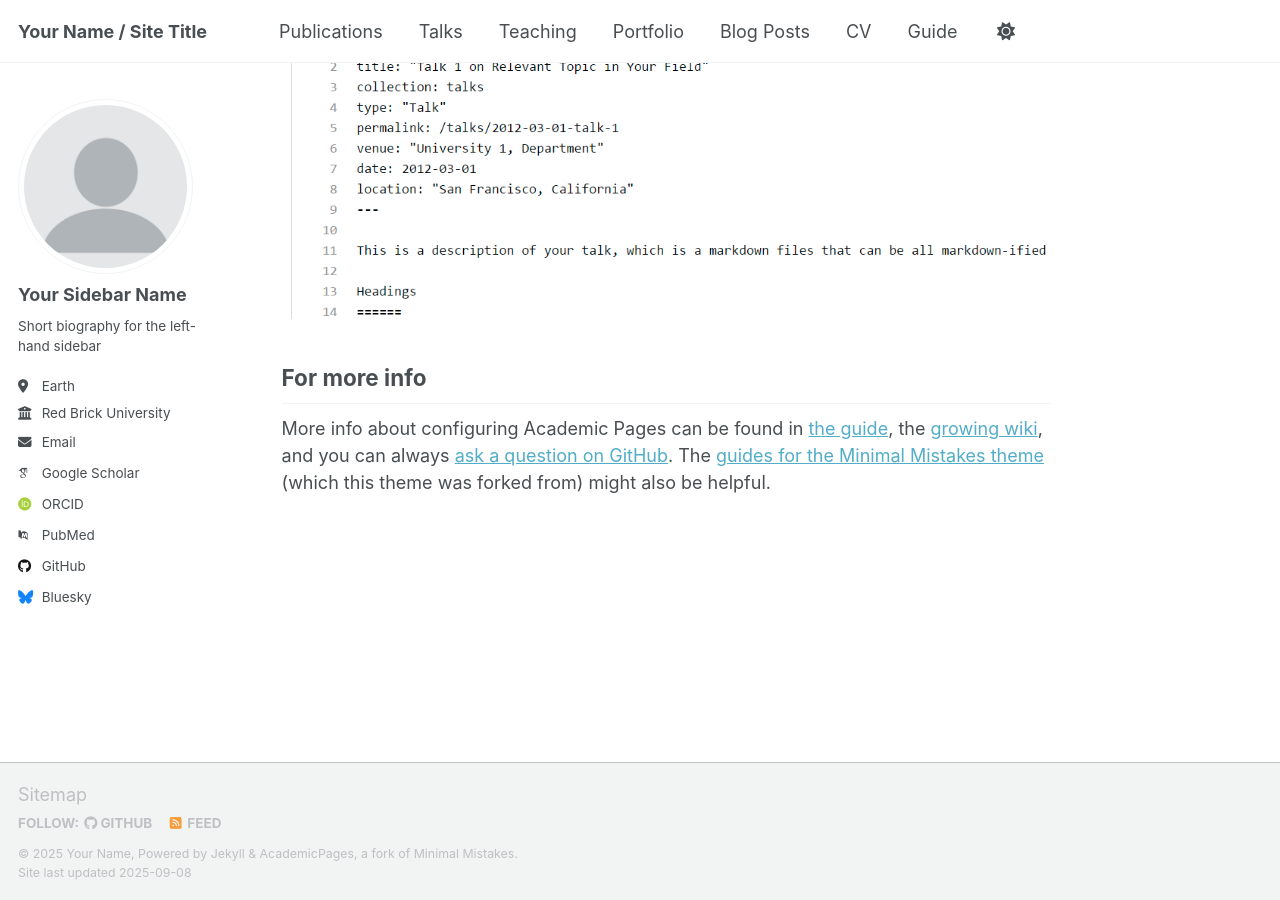
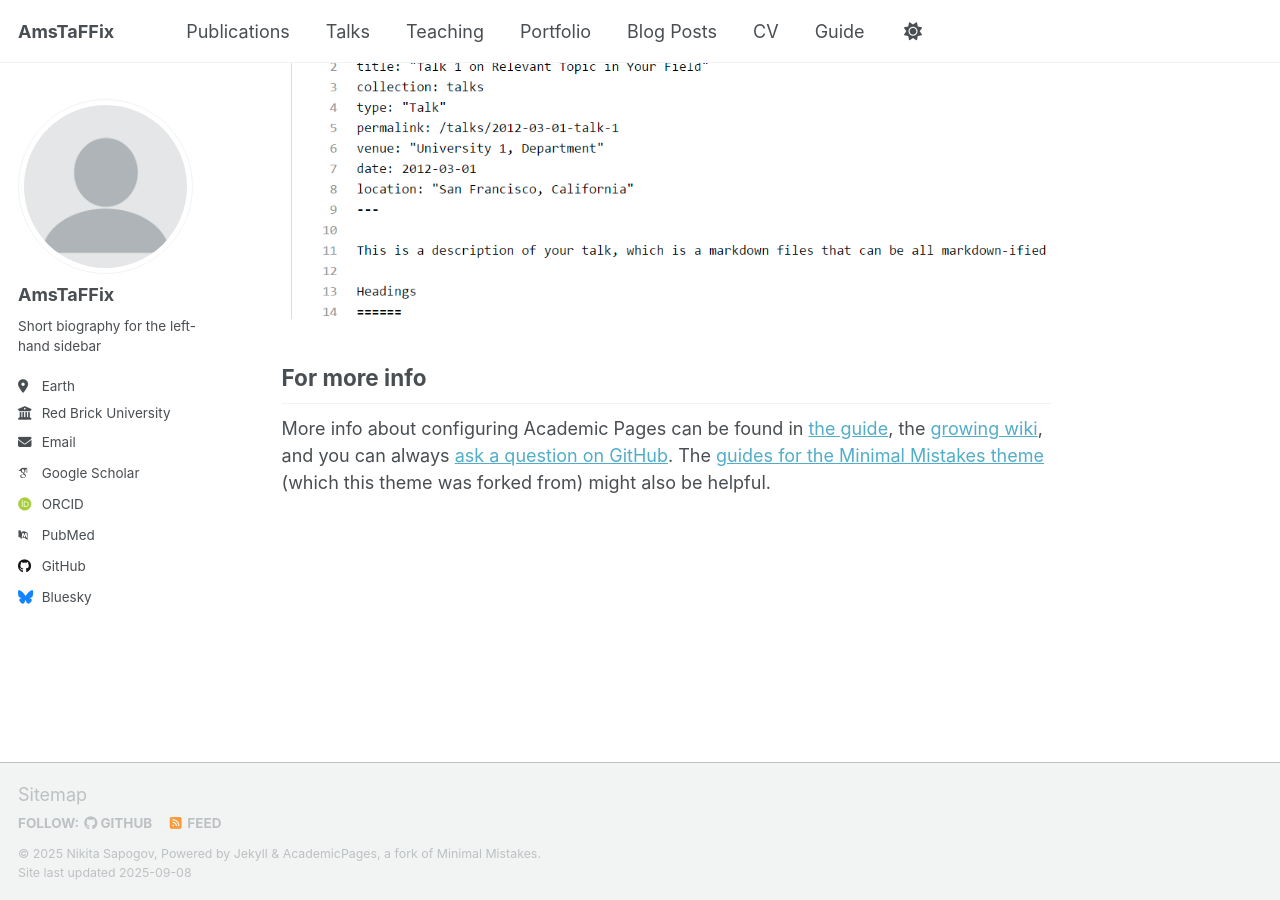
Before and after one commit to AmsTaFFix/amstaffix.github.io, a Jekyll site: the page built from _pages/about.md, in a window 1280 px wide and 900 px high, scrolled down 2880 px. Built offline with Jekyll 4.4.1, drawn with Linux system fonts in a browser that asks for light colours; some web fonts are replaced; a script that is not in the unit is left out.

Commit message:
chenged cfg

```diff
--- a/_config.yml
+++ b/_config.yml
@@ -9,13 +9,13 @@
 # Basic Site Settings
 locale                   : "en-US"
 site_theme               : "default" # Currently available options are "default", "air"
-title                    : "Your Name / Site Title"
+title                    : "AmsTaFFix"
 title_separator          : "-"
-name                     : &name "Your Name"
+name                     : &name "Nikita Sapogov"
 description              : &description "personal description"
-url                      : https://academicpages.github.io # the base hostname & protocol for your site e.g. "https://[your GitHub username].github.io" or if you already have some other page hosted on Github then use "https://[your GitHub username].github.io/[Your Repo Name]"
+url                      : https://amstaffix.github.io/ # the base hostname & protocol for your site e.g. "https://[your GitHub username].github.io" or if you already have some other page hosted on Github then use "https://[your GitHub username].github.io/[Your Repo Name]"
 baseurl                  : "" # the subpath of your site, e.g. "/blog"
-repository               : "academicpages/academicpages.github.io"
+repository               : "AmsTaFFix/amstaffix.github.io"
 
 # Site Author - The following control what appear as part of the author content on the side bar.
 #               If a field is blank the icon and link will not appear, otherwise it will be shown.
@@ -23,7 +23,7 @@ repository               : "academicpages/academicpages.github.io"
 author:
   # Biographic information
   avatar           : "profile.png"
-  name             : "Your Sidebar Name"
+  name             : "AmsTaFFix"
   pronouns         : # example: "she/her"
   bio              : "Short biography for the left-hand sidebar"
   location         : "Earth"
```
